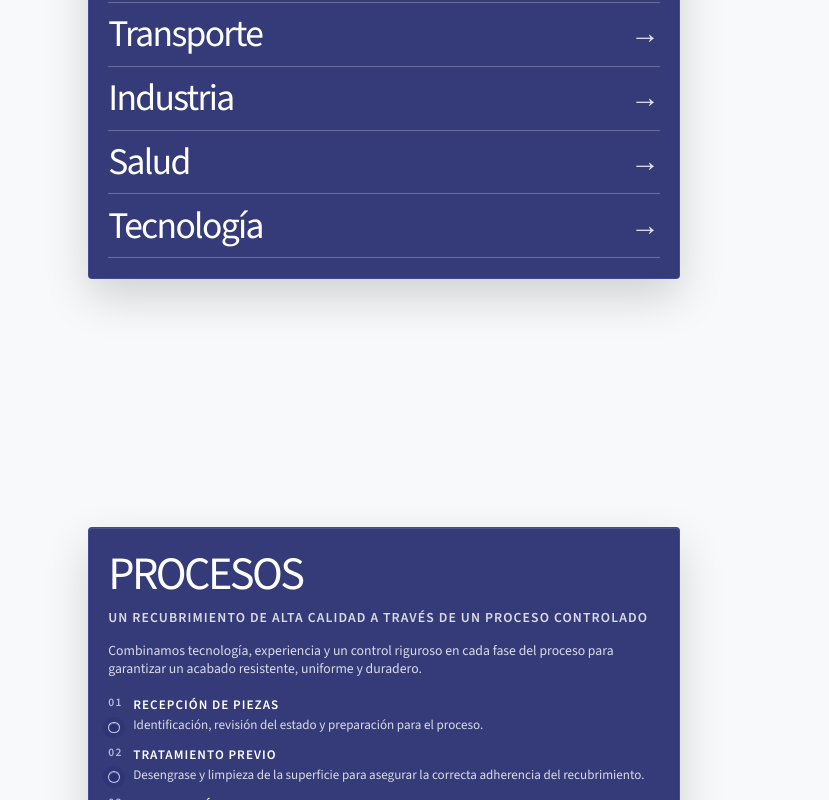
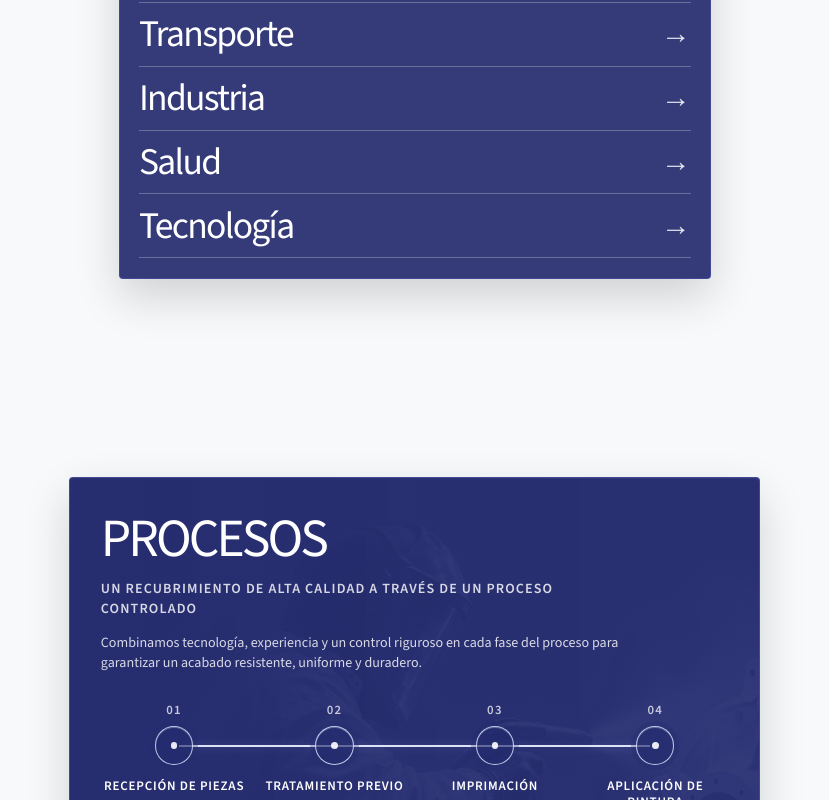
Before and after one commit to MontseMoran/pintzepol, a React (Vite) app: page / in a window 768 px wide. Shown: the part 2000-2800 px from the top of the page, 829 px wide, since content can reach past the window. Built offline with nearby package versions, Linux system fonts and the light colour scheme.

Commit message:
añadido cambios mobile y tablet

```diff
--- a/src/styles/components/HorizontalHome.scss
+++ b/src/styles/components/HorizontalHome.scss
@@ -6,6 +6,18 @@
   --horizontal-footer-height: 44px;
 
   height: auto;
+}
+
+@media (max-width: 599px) {
+  .horizontal-story {
+    --horizontal-footer-height: 92px;
+  }
+}
+
+@media (max-width: 359px) {
+  .horizontal-story {
+    --horizontal-footer-height: 96px;
+  }
 }
 
 .horizontal-page {
@@ -78,6 +90,17 @@
   .hero__overlay {
     display: none;
   }
+}
+
+.horizontal-background__video {
+  position: absolute;
+  inset: 0;
+  display: block;
+  width: 100%;
+  height: 100%;
+  object-fit: cover;
+  object-position: 22% 72%;
+  transform: scale(1.08);
 }
 
 .horizontal-panel:not(.horizontal-panel--hero) {
@@ -213,6 +236,8 @@
 }
 
 .horizontal-detail__back {
+  position: relative;
+  z-index: 6;
   align-self: flex-start;
   margin: 0 0 1rem;
   color: rgba(255, 255, 255, 0.78);
@@ -220,6 +245,8 @@
   font-weight: 600;
   letter-spacing: 0.08em;
   line-height: 1;
+  pointer-events: auto;
+  touch-action: manipulation;
   text-transform: uppercase;
 }
 
@@ -288,38 +315,42 @@
 }
 
 .horizontal-detail:has(.service-finishes-panel) {
-  display: block;
-  max-height: calc(100vh - var(--horizontal-footer-height) - 2rem);
-  overflow: hidden;
-
-  @supports (height: 100dvh) {
-    max-height: calc(100dvh - var(--horizontal-footer-height) - 2rem);
-  }
+  display: grid;
 }
 
 .horizontal-detail:has(.service-finishes-panel) .horizontal-detail__visual {
-  display: none;
+  display: flex;
 }
 
 .horizontal-detail:has(.service-finishes-panel) .horizontal-detail__content {
-  padding-top: 0;
+  padding-top: 1.25rem;
 }
 
 .horizontal-detail__content .service-finishes-panel {
-  position: static;
-  width: 100%;
+  position: fixed;
+  inset: clamp(0.75rem, 4vw, 1.25rem) clamp(0.75rem, 4vw, 1.25rem) calc(var(--horizontal-footer-height) + clamp(0.75rem, 4vw, 1.25rem));
+  z-index: 80;
+  width: auto;
   max-width: none;
   height: auto;
-  margin: 0;
-  padding: 0;
-  border: 0;
-  background: transparent;
-  box-shadow: none;
+  margin: 0 auto;
+  padding: clamp(0.55rem, 2.5vw, 0.9rem);
+  overflow-x: hidden;
+  overflow-y: hidden;
+  overscroll-behavior: contain;
+  border: 1px solid rgba(110, 125, 255, 0.22);
+  border-radius: 4px;
+  background: rgba(36, 43, 110, 0.96);
+  box-shadow:
+    0 18px 45px rgba(0, 0, 0, 0.22),
+    inset 0 1px 0 rgba(255, 255, 255, 0.12);
   color: #FFFFFF;
 }
 
 .horizontal-detail__content .service-finishes-panel__back {
-  margin: 0 0 0.75rem;
+  position: relative;
+  z-index: 3;
+  margin: 0 0 clamp(0.4rem, 1.6vw, 0.65rem);
   padding: 0;
   border: 0;
   background: transparent;
@@ -328,19 +359,21 @@
   font-weight: 600;
   letter-spacing: 0.04em;
   line-height: 1;
+  pointer-events: auto;
+  touch-action: manipulation;
   text-transform: uppercase;
 }
 
 .horizontal-detail__content .service-finishes-panel__header {
   width: 100%;
-  padding-bottom: 0.75rem;
+  padding-bottom: clamp(0.45rem, 1.8vw, 0.7rem);
   border-bottom: 1px solid rgba(255, 255, 255, 0.24);
 }
 
 .horizontal-detail__content .service-finishes-panel__title {
   margin: 0;
   color: #FFFFFF;
-  font-size: clamp(1.75rem, 8vw, 2.45rem);
+  font-size: clamp(1.2rem, 6vw, 2.25rem);
   font-weight: 400;
   letter-spacing: 0;
   line-height: 0.95;
@@ -348,9 +381,9 @@
 }
 
 .horizontal-detail__content .service-finishes-panel__subtitle {
-  margin: 0.3rem 0 0;
+  margin: 0.18rem 0 0;
   color: rgba(255, 255, 255, 0.76);
-  font-size: 0.72rem;
+  font-size: clamp(0.58rem, 2.2vw, 0.72rem);
   font-weight: 600;
   letter-spacing: 0.06em;
   line-height: 1.2;
@@ -359,18 +392,18 @@
 
 .horizontal-detail__content .service-finishes-panel__grid {
   display: grid;
-  grid-template-columns: repeat(2, minmax(0, 1fr));
-  gap: 0.85rem 0.75rem;
+  grid-template-columns: repeat(5, minmax(0, 1fr));
+  gap: clamp(0.28rem, 1.2vw, 0.58rem) clamp(0.24rem, 1vw, 0.56rem);
   align-items: start;
   width: 100%;
-  padding: 1rem 0 0.85rem;
+  padding: clamp(0.45rem, 1.8vw, 0.85rem) 0 clamp(0.35rem, 1.5vw, 0.7rem);
 }
 
 .horizontal-detail__content .service-finishes-panel__item {
   display: flex;
   flex-direction: column;
   align-items: center;
-  gap: 0.38rem;
+  gap: clamp(0.16rem, 0.8vw, 0.32rem);
   min-width: 0;
   margin: 0;
   text-align: center;
@@ -379,8 +412,8 @@
 .horizontal-detail__content .service-finishes-panel__sample {
   position: relative;
   display: block;
-  width: clamp(58px, 20vw, 76px);
-  height: clamp(58px, 20vw, 76px);
+  width: clamp(30px, 10vw, 58px);
+  height: clamp(30px, 10vw, 58px);
   aspect-ratio: 1;
   overflow: hidden;
   border: 1px solid rgba(255, 255, 255, 0.34);
@@ -433,22 +466,22 @@
 }
 
 .horizontal-detail__content .service-finishes-panel__label {
-  max-width: 6.5rem;
+  max-width: 4.8rem;
   color: rgba(255, 255, 255, 0.86);
-  font-size: 0.72rem;
+  font-size: clamp(0.52rem, 2vw, 0.68rem);
   font-weight: 500;
   letter-spacing: 0;
-  line-height: 1.18;
+  line-height: 1.08;
   overflow-wrap: anywhere;
 }
 
 .horizontal-detail__content .service-finishes-panel__copy {
   margin: 0;
-  padding-top: 0.75rem;
+  padding-top: clamp(0.38rem, 1.5vw, 0.65rem);
   border-top: 1px solid rgba(255, 255, 255, 0.16);
   color: rgba(255, 255, 255, 0.72);
-  font-size: 0.78rem;
-  line-height: 1.28;
+  font-size: clamp(0.58rem, 2vw, 0.72rem);
+  line-height: 1.16;
 }
 
 .horizontal-services__list {
@@ -491,13 +524,42 @@
   line-height: 1.35;
 }
 
+.horizontal-panel--processes {
+  place-items: start center;
+  padding-inline: 12px;
+}
+
 .horizontal-process {
+  position: relative;
+  width: 100%;
+  max-width: none;
+  height: auto;
+  padding: clamp(1.1rem, 5vw, 1.5rem);
   overflow: hidden;
 }
 
-.horizontal-process__visual,
+.horizontal-process__visual {
+  position: absolute;
+  inset: 0;
+  z-index: 1;
+  display: block;
+  width: 100%;
+  height: 100%;
+  object-fit: cover;
+  object-position: 68% center;
+  opacity: 0.12;
+  filter: grayscale(1);
+  mix-blend-mode: luminosity;
+  pointer-events: none;
+}
+
 .horizontal-process__overlay {
-  display: none;
+  position: absolute;
+  inset: 0;
+  z-index: 2;
+  display: block;
+  background: linear-gradient(180deg, rgba(36, 43, 110, 0.82), rgba(36, 43, 110, 0.92));
+  pointer-events: none;
 }
 
 .horizontal-process__content {
@@ -506,15 +568,15 @@
 }
 
 .horizontal-process__intro h2 {
-  margin-bottom: 0.85rem;
+  margin-bottom: 1rem;
 }
 
 .horizontal-process__subtitle,
 .horizontal-process__copy {
-  margin: 0 0 0.85rem;
+  margin: 0 0 0.9rem;
   color: rgba(255, 255, 255, 0.82);
-  font-size: 0.86rem;
-  line-height: 1.36;
+  font-size: 0.9rem;
+  line-height: 1.42;
 }
 
 .horizontal-process__subtitle {
@@ -523,73 +585,102 @@
   text-transform: uppercase;
 }
 
-.horizontal-process__timeline,
-.horizontal-process__timeline-row,
-.horizontal-process__process-column {
-  display: flex;
-  flex-direction: column;
-  gap: 0.85rem;
+.horizontal-process__timeline {
+  display: grid;
+  gap: 1.45rem;
+  margin: 1.75rem 0 0;
+  padding: 0 0 0.25rem;
+}
+
+.horizontal-process__timeline-row {
+  display: contents;
   margin: 0;
   padding: 0;
   list-style: none;
 }
 
-.horizontal-process__timeline {
-  margin-top: 1.2rem;
-}
-
 .horizontal-process__line,
 .horizontal-process__pulse-track {
   display: none;
 }
 
 .horizontal-process__item {
+  position: relative;
   display: grid;
-  grid-template-columns: auto 1fr;
-  gap: 0.65rem;
+  grid-template-columns: 2rem 2rem minmax(0, 1fr);
+  column-gap: 0.65rem;
   align-items: start;
+  min-width: 0;
+}
+
+.horizontal-process__timeline-row--first .horizontal-process__item::after,
+.horizontal-process__timeline-row--second .horizontal-process__item:not(:last-of-type)::after {
+  content: '';
+  position: absolute;
+  top: 1rem;
+  left: 3.65rem;
+  z-index: 1;
+  width: 1px;
+  height: calc(100% + 1.45rem);
+  background: rgba(218, 225, 255, 0.52);
 }
 
 .horizontal-process__number {
   grid-column: 1;
-  color: rgba(255, 255, 255, 0.66);
-  font-size: 0.72rem;
+  align-self: start;
+  padding-top: 0.55rem;
+  color: rgba(255, 255, 255, 0.74);
+  font-size: 0.78rem;
   font-weight: 600;
-  letter-spacing: 0.12em;
+  letter-spacing: 0.1em;
   line-height: 1;
 }
 
 .horizontal-process__marker {
-  grid-column: 1;
-  grid-row: 2;
-  width: 0.72rem;
-  height: 0.72rem;
-  margin-top: 0.15rem;
-  border: 1px solid rgba(201, 207, 255, 0.76);
+  position: relative;
+  z-index: 2;
+  grid-column: 2;
+  display: grid;
+  place-items: center;
+  width: 2rem;
+  aspect-ratio: 1;
+  border: 1px solid rgba(218, 225, 255, 0.86);
   border-radius: 999px;
-  background: rgba(255, 255, 255, 0.74);
+  background: rgba(36, 43, 110, 0.82);
+  box-shadow:
+    0 0 0 4px rgba(36, 43, 110, 0.36),
+    inset 0 1px 0 rgba(255, 255, 255, 0.24);
+}
+
+.horizontal-process__marker::after {
+  content: '';
+  width: 0.42rem;
+  aspect-ratio: 1;
+  border-radius: 999px;
+  background: rgba(255, 255, 255, 0.9);
 }
 
 .horizontal-process__text {
-  grid-column: 2;
-  grid-row: 1 / span 2;
+  grid-column: 3;
+  min-width: 0;
+  padding-top: 0.32rem;
 }
 
 .horizontal-process__text h3 {
-  margin: 0 0 0.22rem;
+  margin: 0 0 0.35rem;
   color: #FFFFFF;
-  font-size: 0.82rem;
+  font-size: 0.95rem;
   font-weight: 600;
-  letter-spacing: 0.08em;
-  line-height: 1.16;
+  letter-spacing: 0.06em;
+  line-height: 1.2;
   text-transform: uppercase;
 }
 
 .horizontal-process__text p {
   margin: 0;
   color: rgba(255, 255, 255, 0.82);
-  font-size: 0.82rem;
-  line-height: 1.32;
+  font-size: 0.86rem;
+  line-height: 1.42;
 }
 
 .horizontal-contact .contact-overlay__panel--inline {
@@ -639,6 +730,165 @@
   .horizontal-contact .contact-overlay__panel--inline {
     width: min(100%, 37rem);
     padding: 1.2rem;
+  }
+}
+
+@media (min-width: 600px) and (max-width: 1023px) {
+  .horizontal-panel--processes {
+    place-items: center;
+    padding-inline: 4vw;
+  }
+
+  .horizontal-process {
+    width: 90vw;
+    max-width: none;
+    padding: 0;
+  }
+
+  .horizontal-process__visual {
+    object-position: 64% center;
+    opacity: 0.18;
+  }
+
+  .horizontal-process__overlay {
+    background: linear-gradient(90deg, rgba(36, 43, 110, 0.86), rgba(36, 43, 110, 0.68));
+  }
+
+  .horizontal-process__content {
+    padding: clamp(1.5rem, 4vw, 2.25rem);
+  }
+
+  .horizontal-process__intro {
+    max-width: 38rem;
+  }
+
+  .horizontal-process__intro h2 {
+    margin-bottom: 1rem;
+    font-size: clamp(2.5rem, 7vw, 3.6rem);
+  }
+
+  .horizontal-process__subtitle,
+  .horizontal-process__copy {
+    max-width: 34rem;
+    font-size: clamp(0.88rem, 1.8vw, 1rem);
+  }
+
+  .horizontal-process__timeline {
+    display: flex;
+    flex-direction: column;
+    gap: clamp(1.8rem, 4vw, 2.5rem);
+    margin-top: clamp(1.7rem, 4vw, 2.5rem);
+    padding: 0;
+  }
+
+  .horizontal-process__timeline-row {
+    position: relative;
+    display: grid;
+    gap: clamp(0.7rem, 1.8vw, 1.1rem);
+  }
+
+  .horizontal-process__timeline-row--first {
+    --process-row-count: 4;
+    grid-template-columns: repeat(4, minmax(0, 1fr));
+  }
+
+  .horizontal-process__timeline-row--second {
+    --process-row-count: 3;
+    grid-template-columns: repeat(3, minmax(0, 1fr));
+    width: 75%;
+    margin-inline: auto;
+  }
+
+  .horizontal-process__timeline-row::before,
+  .horizontal-process__line {
+    content: '';
+    position: absolute;
+    top: 2.6rem;
+    left: calc(100% / (var(--process-row-count) * 2));
+    right: calc(100% / (var(--process-row-count) * 2));
+    height: 1px;
+  }
+
+  .horizontal-process__timeline-row::before {
+    background: rgba(255, 255, 255, 0.16);
+  }
+
+  .horizontal-process__line {
+    z-index: 1;
+    display: block;
+    height: 2px;
+    background: rgba(232, 237, 255, 0.94);
+    box-shadow: 0 0 8px rgba(176, 190, 255, 0.28);
+    transform-origin: left center;
+  }
+
+  .horizontal-process__pulse-track {
+    position: absolute;
+    top: 2.6rem;
+    left: calc(100% / (var(--process-row-count) * 2));
+    right: calc(100% / (var(--process-row-count) * 2));
+    z-index: 3;
+    display: block;
+    height: 1px;
+    pointer-events: none;
+  }
+
+  .horizontal-process__pulse {
+    position: absolute;
+    top: 50%;
+    display: block;
+    width: 7px;
+    height: 7px;
+    border-radius: 999px;
+    background: rgba(255, 255, 255, 0.96);
+    box-shadow: 0 0 10px rgba(180, 195, 255, 0.7);
+    transform: translate(-50%, -50%);
+  }
+
+  .horizontal-process__item {
+    position: relative;
+    z-index: 2;
+    display: flex;
+    flex-direction: column;
+    align-items: center;
+    min-width: 0;
+    text-align: center;
+  }
+
+  .horizontal-process__timeline-row--first .horizontal-process__item::after,
+  .horizontal-process__timeline-row--second .horizontal-process__item::after {
+    content: none;
+  }
+
+  .horizontal-process__number {
+    display: block;
+    align-self: center;
+    margin: 0 0 0.6rem;
+    padding: 0;
+    font-size: 0.8rem;
+  }
+
+  .horizontal-process__marker {
+    display: grid;
+    width: clamp(36px, 5vw, 44px);
+    margin: 0 0 0.85rem;
+  }
+
+  .horizontal-process__text {
+    min-width: 0;
+    padding: 0;
+  }
+
+  .horizontal-process__text h3 {
+    margin-bottom: 0.35rem;
+    font-size: clamp(0.8rem, 1.7vw, 0.95rem);
+    line-height: 1.2;
+  }
+
+  .horizontal-process__text p {
+    max-width: 20ch;
+    font-size: clamp(0.75rem, 1.55vw, 0.88rem);
+    line-height: 1.35;
   }
 }
 }
--- a/src/styles/components/Navbar.scss
+++ b/src/styles/components/Navbar.scss
@@ -3,9 +3,11 @@
   top: 0.7rem;
   left: 0.7rem;
     z-index: 40;
+  pointer-events: none;
 
   &__toggle {
     position: relative;
+    pointer-events: auto;
     width: 2rem;
     height: 2rem;
     display: inline-flex;
@@ -38,6 +40,7 @@
   }
 
   &__panel {
+    pointer-events: none;
     width: min(12.5rem, calc(100vw - 2rem));
     margin-top: 0.5rem;
     padding: 0.85rem 1rem;
@@ -90,6 +93,7 @@
     }
 
     .floating-nav__panel {
+      pointer-events: auto;
       opacity: 1;
       visibility: visible;
       transform: translateY(0) scale(1);
--- a/src/styles/core/_globals.scss
+++ b/src/styles/core/_globals.scss
@@ -7,6 +7,7 @@
 }
 
 html {
+  position: relative;
   font-size: $font-size-base;
   scroll-behavior: smooth;
   scroll-snap-type: y mandatory;
```
Also changed, not shown: src/App.jsx (+18 -4 lines), src/components/FinishesModal.jsx (+0 -9 lines), src/styles/components/Footer.scss (+69 -6 lines), src/styles/components/Header.scss (+10 -3 lines).
